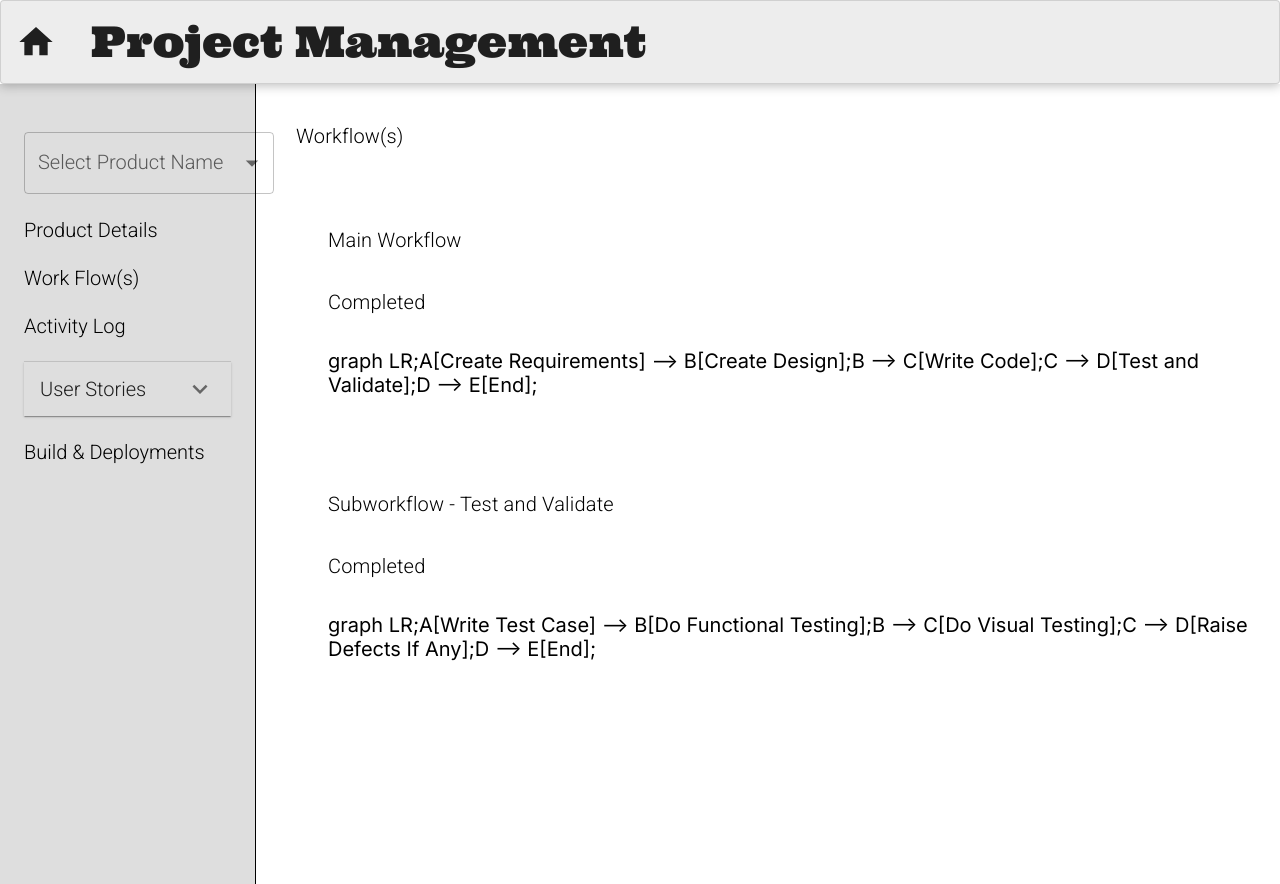
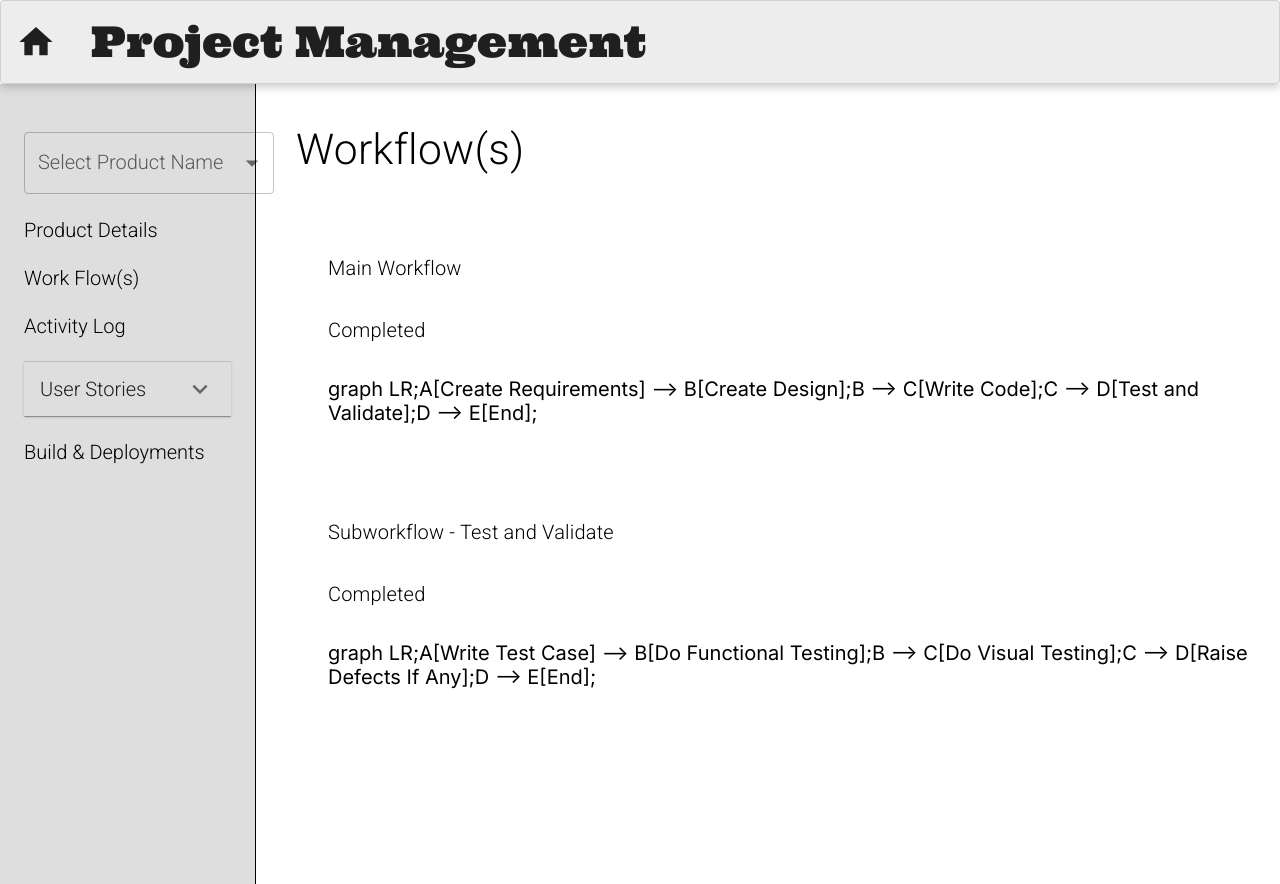
Before and after one commit to Saif-Ullah-akqa/project-management-tool, a Next.js app: page /Workflows in a window 1280 px wide. Built offline with nearby package versions, Linux system fonts and the light colour scheme.

Commit message:
Update page.jsx

```diff
--- a/src/app/Workflows/page.jsx
+++ b/src/app/Workflows/page.jsx
@@ -23,7 +23,7 @@ const Workflow = () => {
         flexDirection: "column",
       }}
     >
-      <Typography variant="h4" fontSize={'1rem'}>Workflow(s)</Typography>
+      <Typography variant="h4">Workflow(s)</Typography>
 
       {workflows.map((workflow, idx) => {
         return (
```
